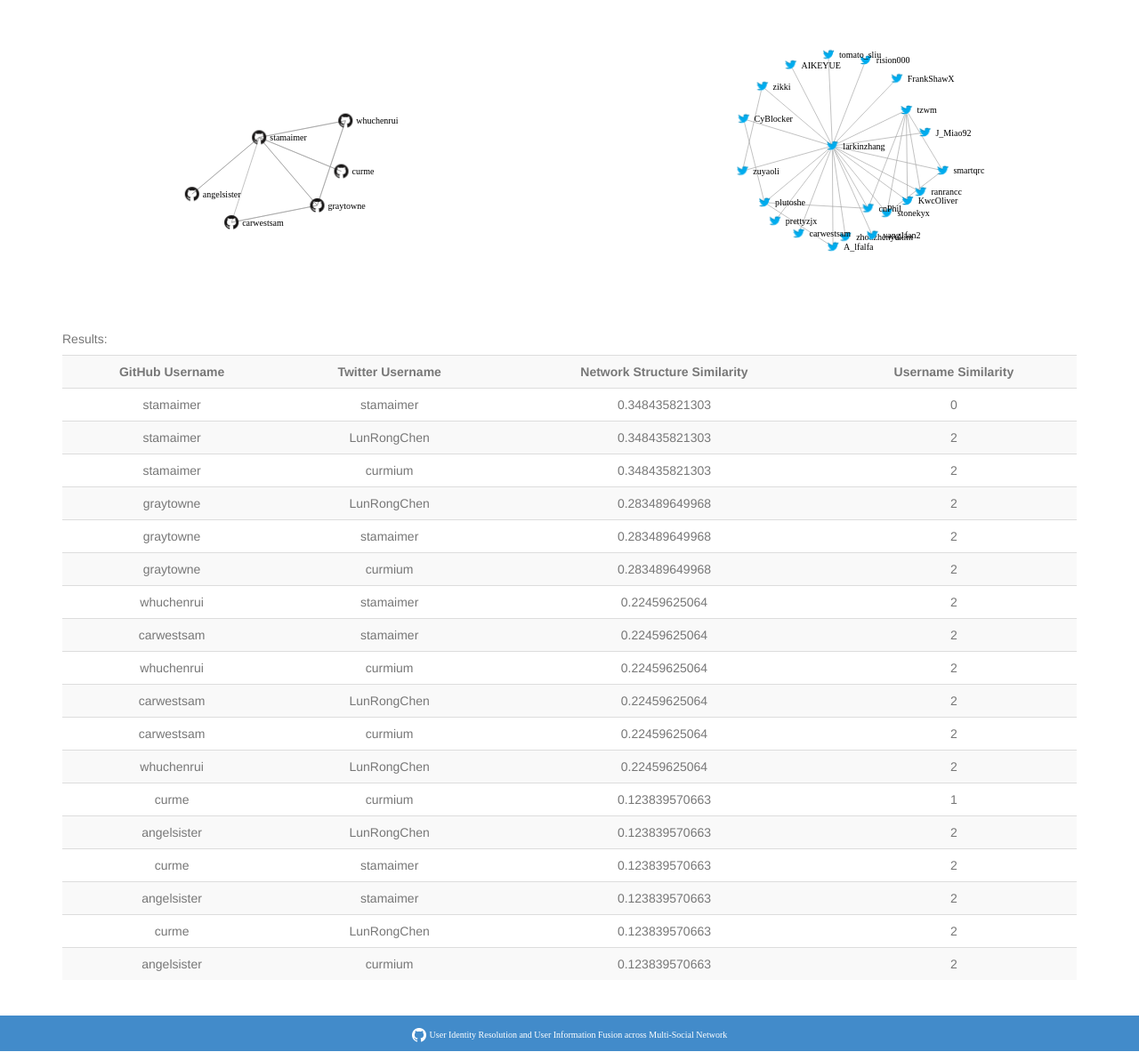
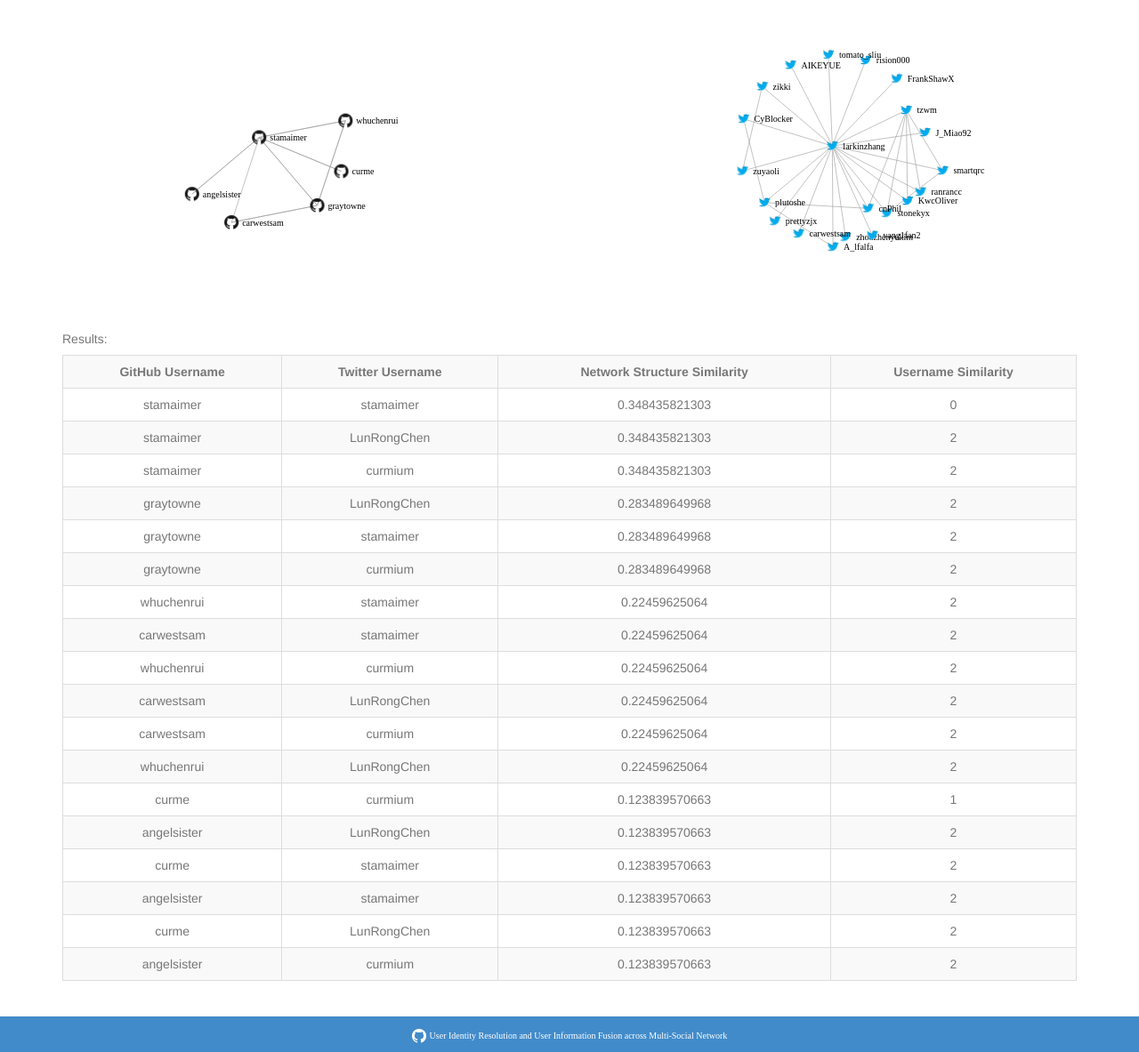
Before and after one commit to stamaimer/MrUirf, a Flask app: page / in a window 1280 px wide. Shown: the part 153-1336 px from the top of the page at 89% size. Run offline with Flask 2, Linux system fonts and the light colour scheme; some libraries are stand-ins or nearby versions.

Commit message:
add border

```diff
--- a/visualization/templates/index.html
+++ b/visualization/templates/index.html
@@ -49,8 +49,8 @@
 				<div id="github" class="block"></div>
 				<div id="twitter" class="block"></div>
 			</div>
-			<div class="container results">
-				<table class="table table-striped">
+			<div class="container results table-responsive">
+				<table class="table table-striped table-bordered">
 					<caption>Results:</caption>
 					<tr>
 						<th style="text-align:center">GitHub Username</th>
```
